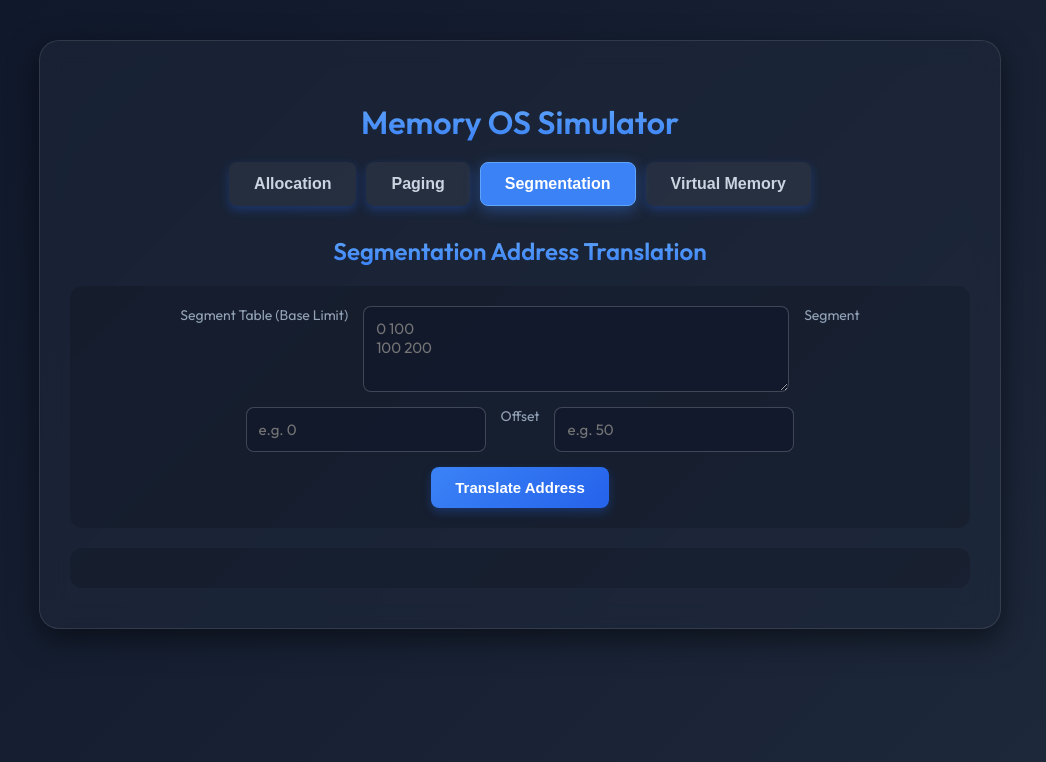
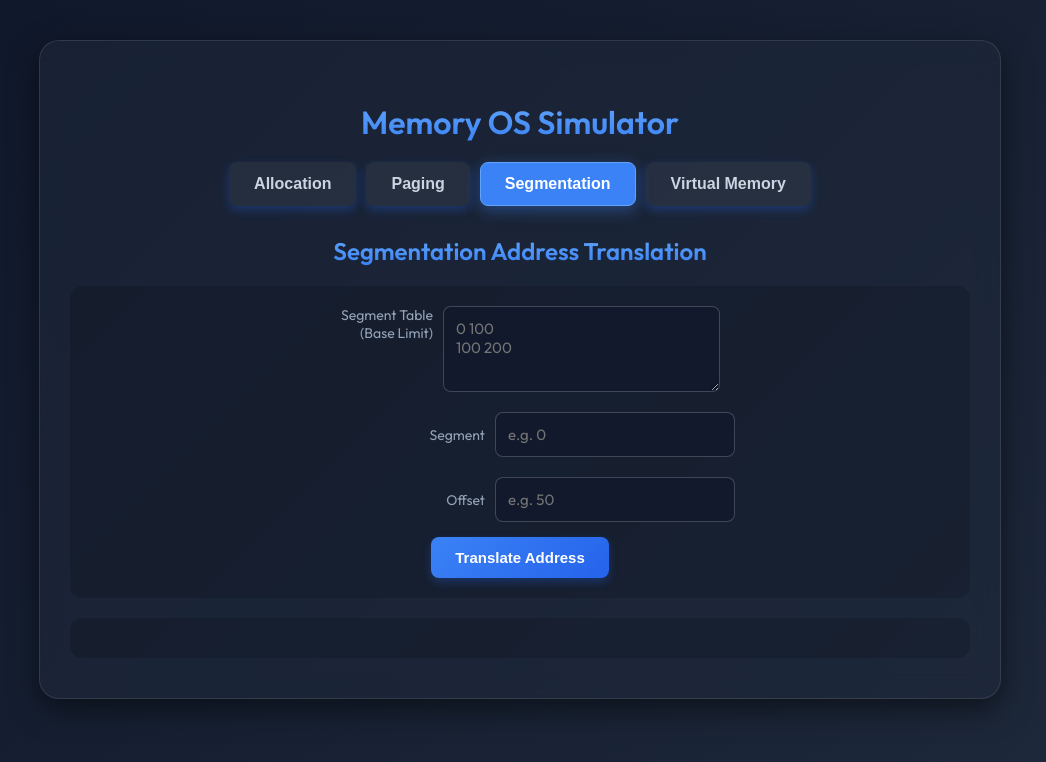
Before and after one commit to Sarth345/dynamic-memory-management-visualizer, a Flask app: page / in a window 1280 px wide, after a click on "Segmentation". Shown: the top 762 px of the page, without its empty margins (120-1166 px from the left). Run offline with Flask 3, Linux system fonts and the light colour scheme.

Commit message:
fixed layout and centering for input fields

```diff
--- a/templates/index.html
+++ b/templates/index.html
@@ -100,15 +100,23 @@
         <h2>Segmentation Address Translation</h2>
 
         <div class="input-group" style="flex-direction: column; align-items: stretch;">
-            <div style="display:flex; gap:15px; justify-content:center; flex-wrap:wrap;">
-                <label>Segment Table (Base Limit)</label>
-                <textarea id="segTable" placeholder="0 100&#10;100 200"></textarea>
+            <div style="display:flex; flex-direction:column; gap:20px; align-items:center;">
 
-                <label>Segment</label>
+    <div style="display:flex; gap:10px; align-items:flex-start;">
+        <label class="txt" style="width: 180px; text-align: right;">Segment Table (Base Limit)</label>
+        <textarea id="segTable" placeholder="0 100&#10;100 200" rows="3"></textarea>
+    </div>
+
+    <div style="display:flex; gap:10px; align-items:center;">
+        <label class="txt" style="width: 180px; text-align: right;">Segment</label>
         <input id="segment" placeholder="e.g. 0">
+    </div>
 
-                <label>Offset</label>
+    <div style="display:flex; gap:10px; align-items:center;">
+        <label class="txt" style="width: 180px; text-align: right;">Offset</label>
         <input id="offset" placeholder="e.g. 50">
+    </div>
+
 </div>
             <button onclick="runSegmentation()" style="margin: 0 auto;">Translate Address</button>
         </div>
@@ -121,15 +129,23 @@
         <h2>Virtual Memory</h2>
 
         <div class="input-group" style="flex-direction: column; align-items: stretch;">
-            <div style="display:flex; gap:15px; justify-content:center; flex-wrap:wrap;">
-                <label>Logical Addr</label>
+            <div style="display:flex; flex-direction:column; gap:20px; align-items:center;">
+
+    <div style="display:flex; gap:10px; align-items:center;">
+        <label style="width: 150px; text-align: right;">Logical Addr</label>
         <input id="logical" placeholder="e.g. 13">
+    </div>
 
-                <label>Page Size</label>
+    <div style="display:flex; gap:10px; align-items:center;">
+        <label style="width: 150px; text-align: right;">Page Size</label>
         <input id="pageSize" placeholder="e.g. 4">
+    </div>
 
-                <label>Page Table (1 frame/line)</label>
-                <textarea id="pageTable" placeholder="0&#10;1&#10;-1&#10;2"></textarea>
+    <div style="display:flex; gap:10px; align-items:flex-start;">
+        <label style="width: 150px; text-align: right;">Page Table (1 frame/line)</label>
+        <textarea id="pageTable" placeholder="0&#10;1&#10;-1&#10;2" rows="4"></textarea>
+    </div>
+
 </div>
             <button onclick="runVM()" style="margin: 0 auto;">Translate</button>
         </div>
```
Lines whose indentation alone changed are shown as unchanged.
